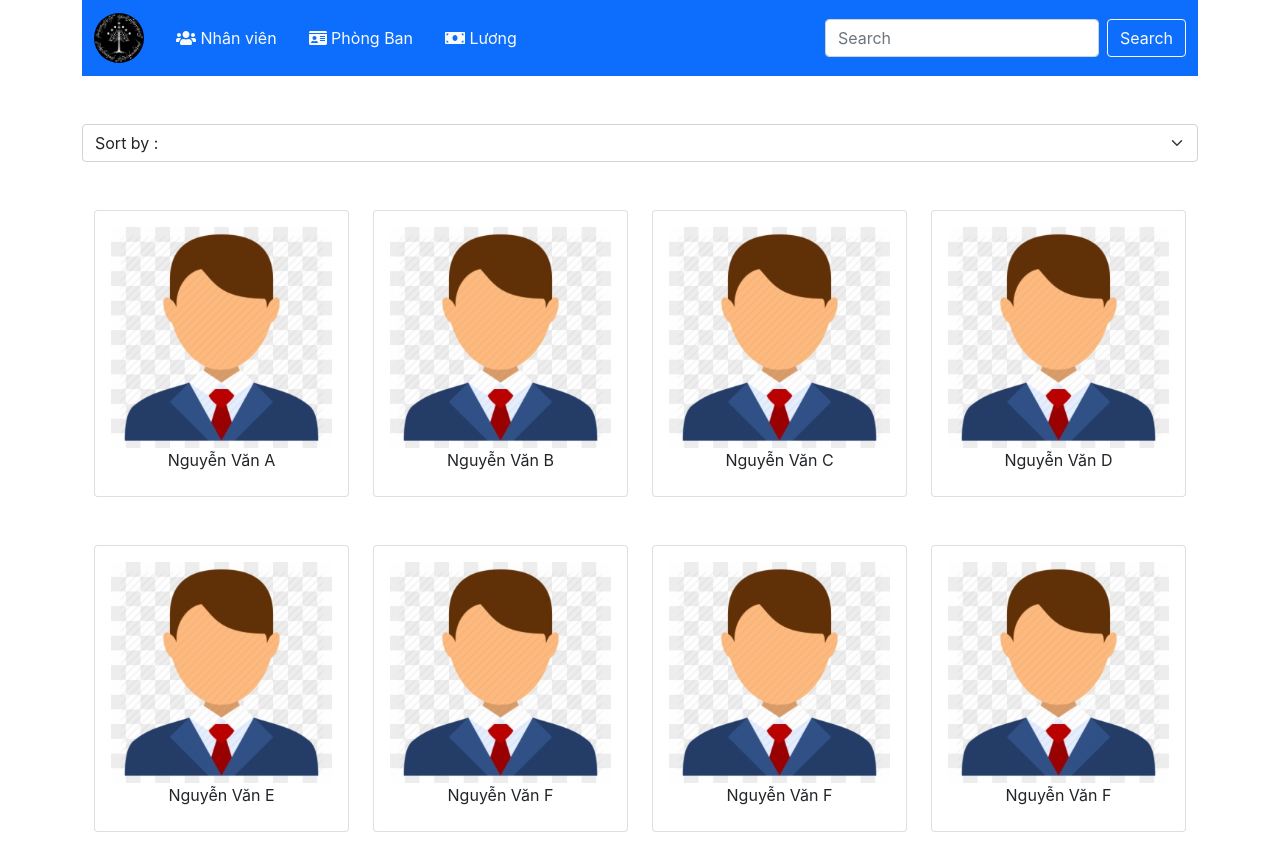
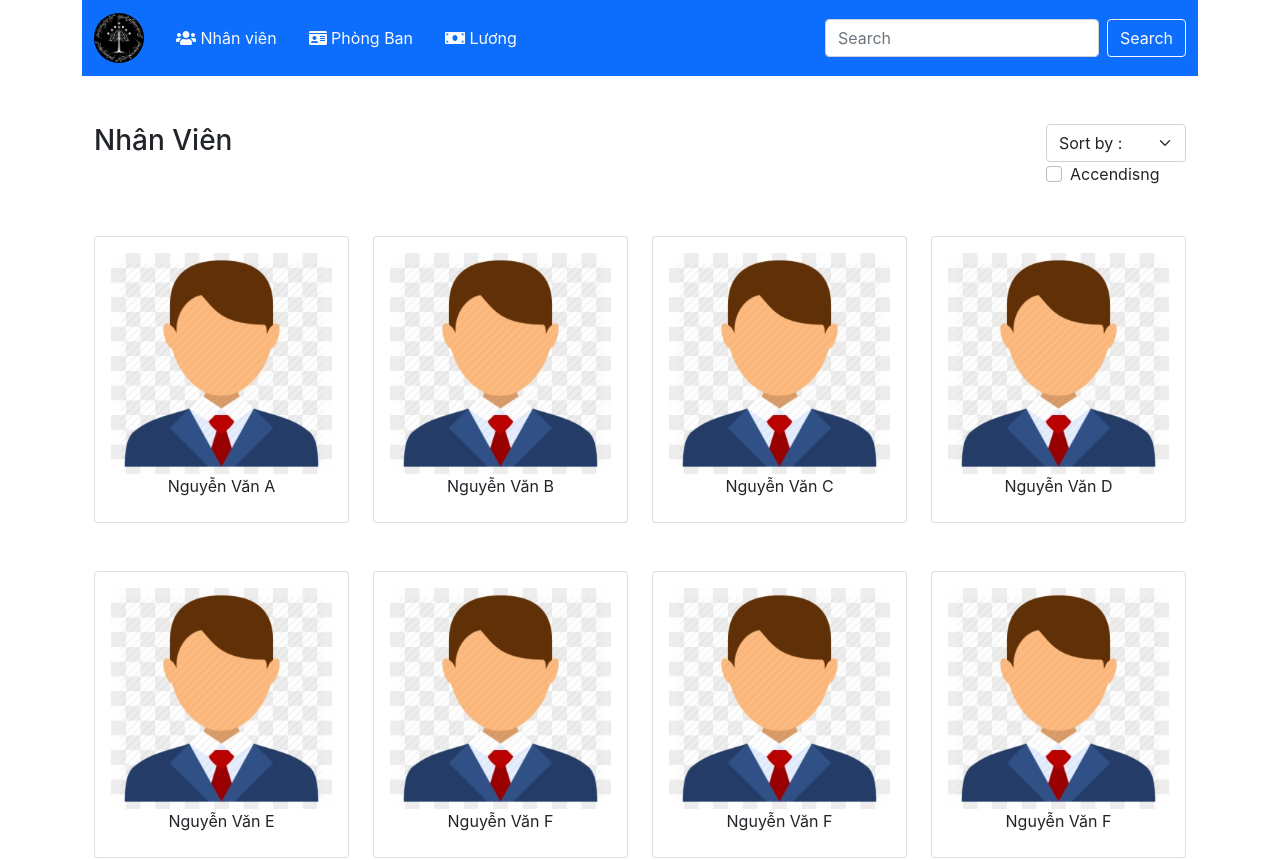
Before and after one commit to nguyenphuong13th/RJS101x_Assignment2_phuongnhfx13282-40funix.edu.vn, a React (Create React App) app: page / in a window 1280 px wide. Shown: the top 860 px of the page. Built offline with nearby package versions, Linux system fonts and the light colour scheme.

Commit message:
C6 fixing sort function

```diff
--- a/src/components/Eelist.js
+++ b/src/components/Eelist.js
@@ -1,8 +1,9 @@
 import { Card,CardImg,CardTitle } from 'reactstrap'
-import { Form } from 'react-bootstrap';
+import { Form,Container,Col,Row } from 'react-bootstrap';
 import { useState } from "react"
 import { Link } from 'react-router-dom';
 import logo from '../assets/images/alberto.png'
+import { check } from 'prettier';
 function Eelist(props){
     const[sortedEeList,setsortedEeList]=useState(props.staffs);
     const[selectedEe,setSelectedEe] = useState(null)
@@ -39,33 +40,29 @@ function Eelist(props){
         const selectedOption = e.target.value
         //khi gọi hàm này , thì khởi tạo 1 array mới để giá trị luôn luôn đc render lại
         const initialEeList = [...sortedEeList]
-        console.log(initialEeList)
         // Nếu chọn tên thì sẽ lấy ra mảng đã sắp xếp theo tên
         if(selectedOption == 'Name'){
             setsortedEeList(initialEeList.sort(function(a,b){
                 var nameA = a.name.toUpperCase(); // ignore upper and lowercase
                 var nameB = b.name.toUpperCase(); // ignore upper and lowercase
-                if (nameA < nameB) {
-                  return -1;
+                if (nameA < nameB ) {
+                  return 1;
                 }
                 if (nameA > nameB) {
-                  return 1;
+                  return -1;
                 }
 
                 // names must be equal
                 return 0;
             }))
             // Nếu chọn chỉ số lương thì sẽ lấy ra mảng đã sắp xếp theo hệ số lương từ thấp tới cao
+
         }else if(selectedOption=='Salary'){
-            console.log(initialEeList.sort(function(a,b){
-                return a.salaryScale - b.salaryScale;
-            }))
             setsortedEeList(initialEeList.sort(function(a,b){
                 return a.salaryScale - b.salaryScale;
             }))
         }
     }
-    console.log(sortedEeList);
     const Liststaff = sortedEeList.map((staffs)=>{
         return(
             <div key={staffs.id} onClick={()=>OnSelectedEe(staffs)} className='col-sm-12 col-md-6 col-lg-3 mt-5'>
@@ -82,7 +79,12 @@ function Eelist(props){
     return (
         <div className='container mt-5'>
             <div className='row'>
-                {/* đây là đoạn form bạn sort đúng không ? chút nữa bạn sửa lại css nhé  */}
+                <Container>
+                    <Row className="justify-content-md-between">
+                        <Col xs lg="2">
+                        <h3>Nhân Viên</h3>
+                        </Col>
+                        <Col md="auto">
                             <Form.Select aria-label="Default select example"
                             onChange={handleOnCHange}>
                                 <option>Sort by :</option>
@@ -90,11 +92,12 @@ function Eelist(props){
                                 <option value="Department">Department</option>
                                 <option value="Salary">Salary</option>
                             </Form.Select>
-
-{/* <button style={{ margin: 5, float: "right" }} type="button" className="btn btn-outline-dark " onClick={onSortChangeId}>
-                            ID Sort
-                            <i className="fa fa-sort"></i>
-                        </button> */}
+                            <Form.Check label="Accendisng"
+                            value={'Accending'}
+                            />
+                        </Col>
+                    </Row>
+                </Container>
                 {Liststaff}
             </div>
         </div>
```
Lines whose indentation alone changed are shown as unchanged.
